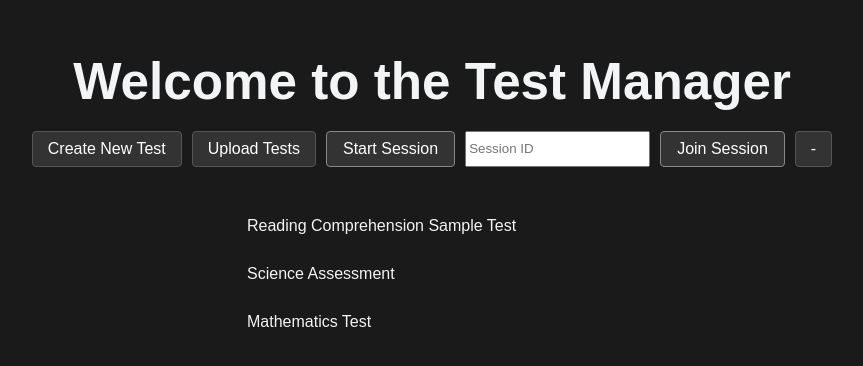
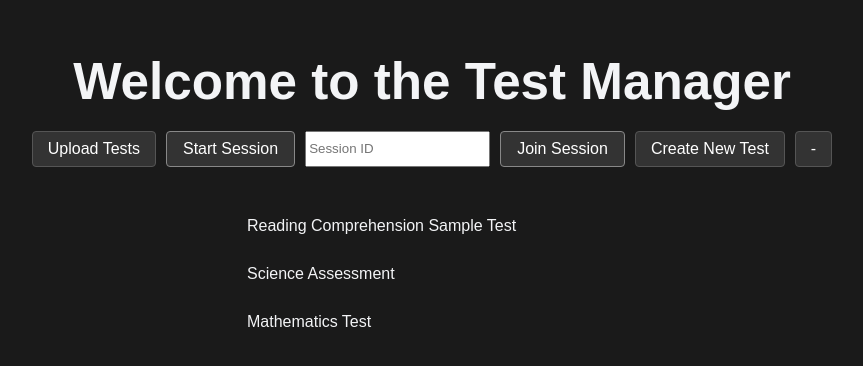
Before and after one commit to noahmancino/PrepTogether, a React (Vite) app in the folder frontend/: page / in a window 1280 px wide. Shown: the top 366 px of the page, without its empty margins (208-1071 px from the left). Built offline with nearby package versions, Linux system fonts and the light colour scheme.

Commit message:
buttons moved, todo modified

```diff
--- a/frontend/src/views/HomeView.tsx
+++ b/frontend/src/views/HomeView.tsx
@@ -223,10 +223,6 @@ export default function HomeView({ appState, setAppState }: Props) {
     <div className="home-view">
       <h1>Welcome to the Test Manager</h1>
       <div className="actions">
-        {/* Create New Test Button - now toggles the creation form */}
-        <button className="create-test-btn" onClick={toggleTestCreation}>
-          Create New Test
-        </button>
 
         <button className="upload-test-btn" onClick={handleUploadClick}>
           Upload Tests
@@ -245,13 +241,16 @@ export default function HomeView({ appState, setAppState }: Props) {
           Join Session
         </button>
 
-        {/* Toggle Dropdown Button (appears as "+") */}
+        <button className="create-test-btn" onClick={toggleTestCreation}>
+          Create New Test
+        </button>
+
         <button
           className="toggle-dropdown-btn"
           onClick={toggleMainDropdown}
           aria-label="Toggle Dropdown"
         >
-          {mainDropdownOpen ? "-" : "+"} {/* Symbol toggles between + and - */}
+          {mainDropdownOpen ? "-" : "+"}
         </button>
       </div>
 
```
Also changed, not shown: 1 other file (tests, documents, lock files or other folders).
